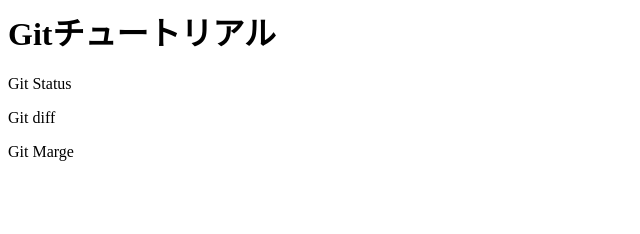
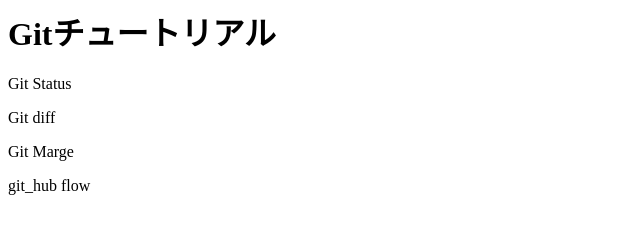
Before and after one commit to umekichi3939/git_tutorial, a plain HTML site: page index.html in a window 1280 px wide. Shown: the whole page, without its empty margins (0-640 px from the left). Drawn offline with Linux system fonts and the light colour scheme.

Commit message:
github_flow add

```diff
--- a/index.html
+++ b/index.html
@@ -2,3 +2,4 @@
 <p>Git Status</p>
 <p>Git diff</p>
 <P>Git Marge</P>
+<p>git_hub flow</P>
```
